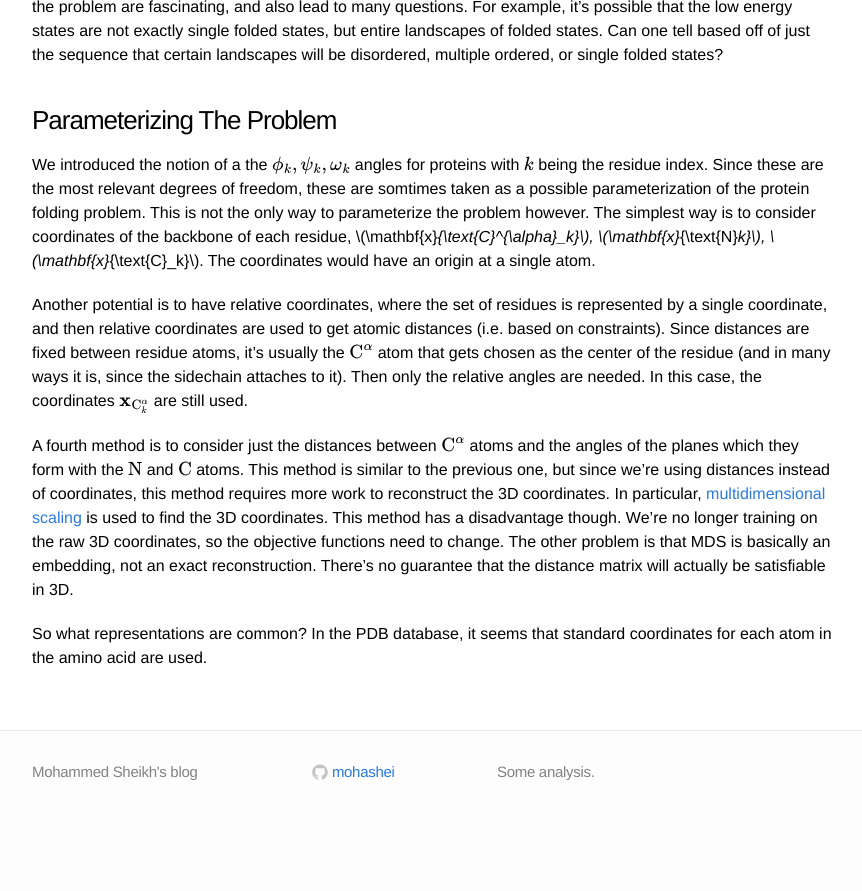
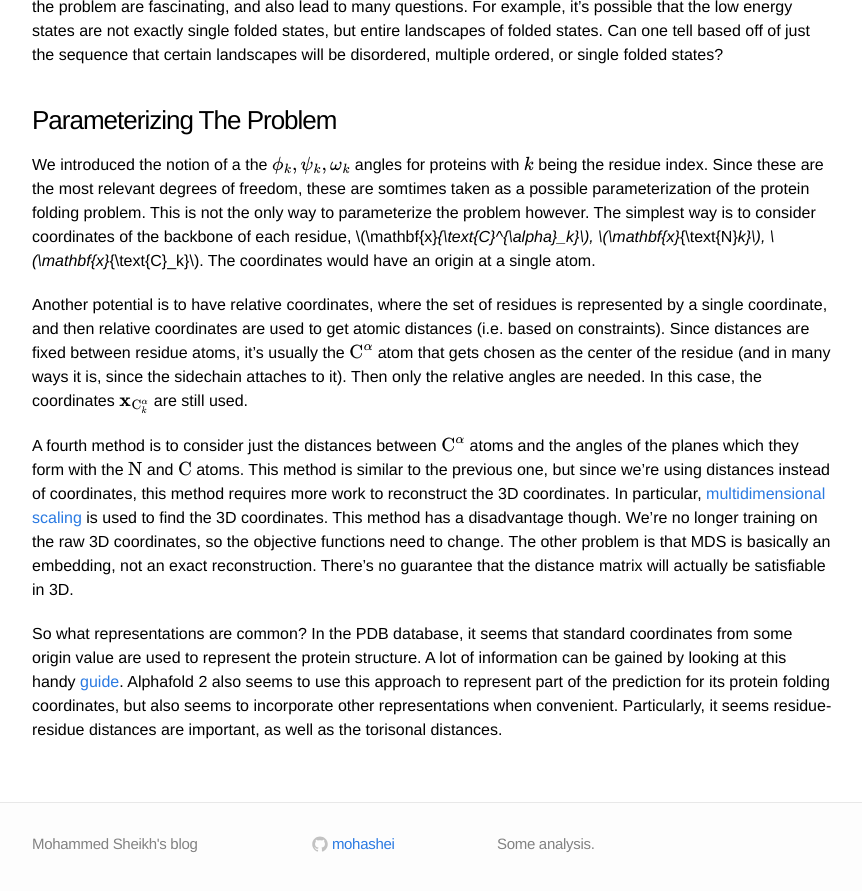
Before and after one commit to mohashei/mohashei.github.io, a Jekyll site: the page built from _posts/2022-10-26-alphafold-2-start.markdown, in a window 1280 px wide and 900 px high, scrolled down 2968 px. Shown: the top 891 px of the window, without its empty margins (208-1070 px from the left). Built offline with Jekyll 4.4.1, drawn with Linux system fonts in a browser that asks for light colours; formulas are drawn with MathJax 3; before the commit the page ends 3796 px from its top, so only the background shows below that.

Commit message:
More writing

```diff
--- a/_posts/2022-10-26-alphafold-2-start.markdown
+++ b/_posts/2022-10-26-alphafold-2-start.markdown
@@ -63,4 +63,4 @@ Another potential is to have relative coordinates, where the set of residues is
 
 A fourth method is to consider just the distances between \\(\text{C}^{\alpha}\\) atoms and the angles of the planes which they form with the \\(\text{N}\\) and \\(\text{C}\\) atoms. This method is similar to the previous one, but since we're using distances instead of coordinates, this method requires more work to reconstruct the 3D coordinates. In particular, [multidimensional scaling](https://en.wikipedia.org/wiki/Multidimensional_scaling) is used to find the 3D coordinates. This method has a disadvantage though. We're no longer training on the raw 3D coordinates, so the objective functions need to change. The other problem is that MDS is basically an embedding, not an exact reconstruction. There's no guarantee that the distance matrix will actually be satisfiable in 3D.
 
-So what representations are common? In the PDB database, it seems that standard coordinates for each atom in the amino acid are used.
+So what representations are common? In the PDB database, it seems that standard coordinates from some origin value are used to represent the protein structure. A lot of information can be gained by looking at this handy [guide](https://pdb101.rcsb.org/learn/guide-to-understanding-pdb-data/dealing-with-coordinates). Alphafold 2 also seems to use this approach to represent part of the prediction for its protein folding coordinates, but also seems to incorporate other representations when convenient. Particularly, it seems residue-residue distances are important, as well as the torisonal distances.
```
